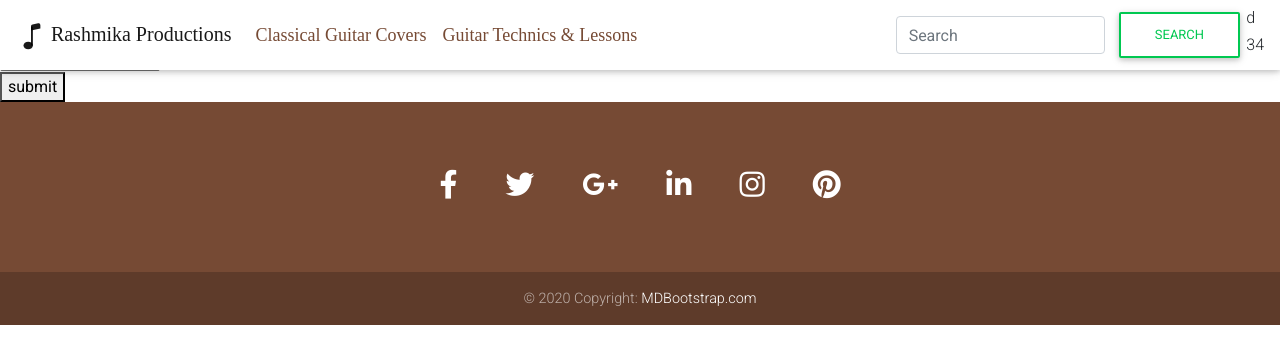
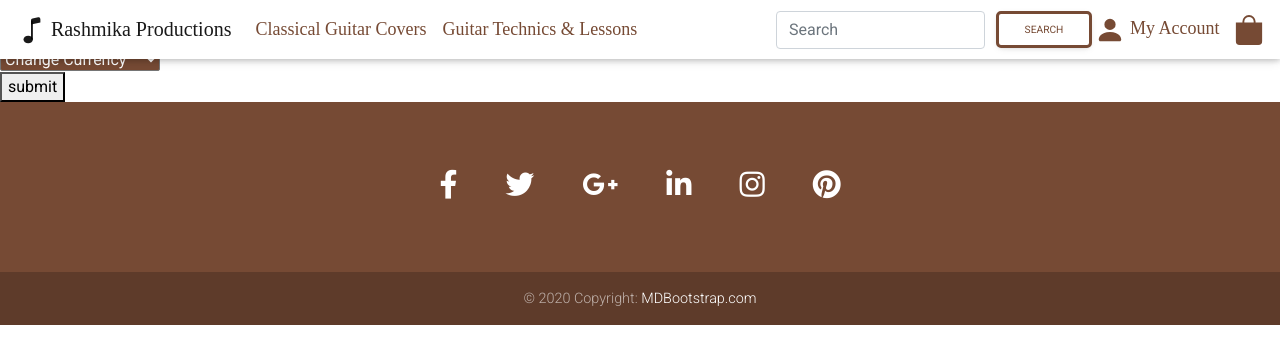
Before and after one commit to BamunugeDR99/Music_Lessons_cover_sheet_app_for_Kaushal_production, a React (Create React App) app in the folder frontend/: page /h in a window 1280 px wide. Shown: the top 364 px of the page. Built offline with nearby package versions, Linux system fonts and the light colour scheme.

Commit message:
Loading bar added when calling api

```diff
--- a/frontend/src/components/customerRole/CurrencySelect.js
+++ b/frontend/src/components/customerRole/CurrencySelect.js
@@ -3,6 +3,7 @@ import axios from "axios";
 
 export default function CurrencySelect(props) {
   function getCurrencies() {
+    document.getElementById("loadingBar").hidden = false;
     const api = "https://api.exchangerate-api.com/v4/latest/USD";
     fetch(`${api}`)
       .then((currency) => {
@@ -16,6 +17,7 @@ export default function CurrencySelect(props) {
     const currencyRate = currency.rates[selectedCurrency];
     const musicCoverValue = 5;
     const newValue = (musicCoverValue * currencyRate).toFixed(2);
+    document.getElementById("loadingBar").hidden = true;
     document.getElementById("changedValue").innerHTML =
       selectedCurrency + " " + newValue;
   }
--- a/frontend/src/components/customerRole/CustomerHeader.js
+++ b/frontend/src/components/customerRole/CustomerHeader.js
@@ -1,5 +1,6 @@
 import React, { useState } from "react";
 import axios from "axios";
+import "../../css/CustomerHeaderStyles.css";
 export default function CustomerHeader(props) {
   return (
     <div>
@@ -59,20 +60,18 @@ export default function CustomerHeader(props) {
               </a>
             </li> */}
             <li class="nav-item">
-              <a class="nav-link" href="#">
-                <font
-                  style={{
-                    fontFamily: "Abel",
-                    fontSize: "18px",
-                    color: "#764A34",
-                  }}
-                >
-                  Classical Guitar Covers{" "}
-                </font>
+              <a class="nav-link" href="#" id="classicalHeader">
+                <font>Classical Guitar Covers </font>
               </a>
             </li>
             <li class="nav-item">
-              <a class="nav-link" href="#" tabindex="-1" aria-disabled="true">
+              <a
+                class="nav-link"
+                href="#"
+                tabindex="-1"
+                aria-disabled="true"
+                id="classicalHeader"
+              >
                 <font
                   style={{
                     fontFamily: "Abel",
@@ -87,18 +86,53 @@ export default function CustomerHeader(props) {
           </ul>
           <form class="form-inline my-2 my-lg-0">
             <input
+              id="searchBar"
               class="form-control mr-sm-2"
               type="search"
               placeholder="Search"
               aria-label="Search"
             />
-            <button class="btn btn-outline-success my-2 my-sm-0" type="submit">
+            <button
+            id = "SearchBtn"
+              class="btn  my-2 my-sm-0 btn-sm"
+              type="submit"
+
+            >
               Search
             </button>
           </form>
           <div>
-            <h6>d</h6>
-            <h6>34</h6>
+            <svg
+              xmlns="http://www.w3.org/2000/svg"
+              width="30"
+              height="30"
+              fill="#764A34"
+              class="bi bi-person-fill"
+              viewBox="0 0 16 16"
+            >
+              <path d="M3 14s-1 0-1-1 1-4 6-4 6 3 6 4-1 1-1 1H3zm5-6a3 3 0 1 0 0-6 3 3 0 0 0 0 6z" />
+            </svg>
+            <font
+              style={{
+                fontFamily: "Abel",
+                fontSize: "18px",
+                color: "#764A34",
+                marginRight: "10px",
+                marginLeft : "5px"
+              }}
+            >
+              My Account{" "}
+            </font>
+            <svg
+              xmlns="http://www.w3.org/2000/svg"
+              width="30"
+              height="30"
+              fill="#764A34"
+              class="bi bi-bag-fill"
+              viewBox="0 0 16 16"
+            >
+              <path d="M8 1a2.5 2.5 0 0 1 2.5 2.5V4h-5v-.5A2.5 2.5 0 0 1 8 1zm3.5 3v-.5a3.5 3.5 0 1 0-7 0V4H1v10a2 2 0 0 0 2 2h10a2 2 0 0 0 2-2V4h-3.5z" />
+            </svg>
           </div>
         </div>
       </nav>
--- a/frontend/src/components/customerRole/LessonsAndCoversDetailed.js
+++ b/frontend/src/components/customerRole/LessonsAndCoversDetailed.js
@@ -202,7 +202,10 @@ export default function LessonsAndCoversDetailed(props) {
                     <div class="col-sm">
                       <CurrencySelect />
                       <br />
-                      <h3 id = "changedValue" style = {{color : "#764A34"}}></h3>
+                      <h3 id="changedValue" style={{ color: "#764A34" }}></h3>
+                      <div class="spinner-border text-dark" id = "loadingBar" hidden role="status">
+                        <span class="sr-only">Loading...</span>
+                      </div>
                     </div>
                     <div class="col-sm">
                       <h1
@@ -251,8 +254,7 @@ export default function LessonsAndCoversDetailed(props) {
       </div>
       {/* discover more */}
       {/* <DiscoverMoreCovers message = "sonal"/> */}
-      <DiscoverMoreCovers/>
-
+      <DiscoverMoreCovers />
     </div>
   );
 }
--- /dev/null
+++ b/frontend/src/css/CustomerHeaderStyles.css
@@ -0,0 +1,25 @@
+#searchBar:focus{
+    outline: none !important;
+    border:1px solid #764A34;
+    box-shadow: 0 0 10px #764A34;
+}
+
+#classicalHeader{
+
+        font-family: Abel;
+        font-size: 18px;
+        color: #764A34;
+
+}
+#classicalHeader:hover{
+    opacity: 20%;
+}
+
+#SearchBtn{
+    outline: solid #764A34;
+    color: #764A34;
+}
+
+#SearchBtn:hover{
+   box-shadow: inset;
+}
```
